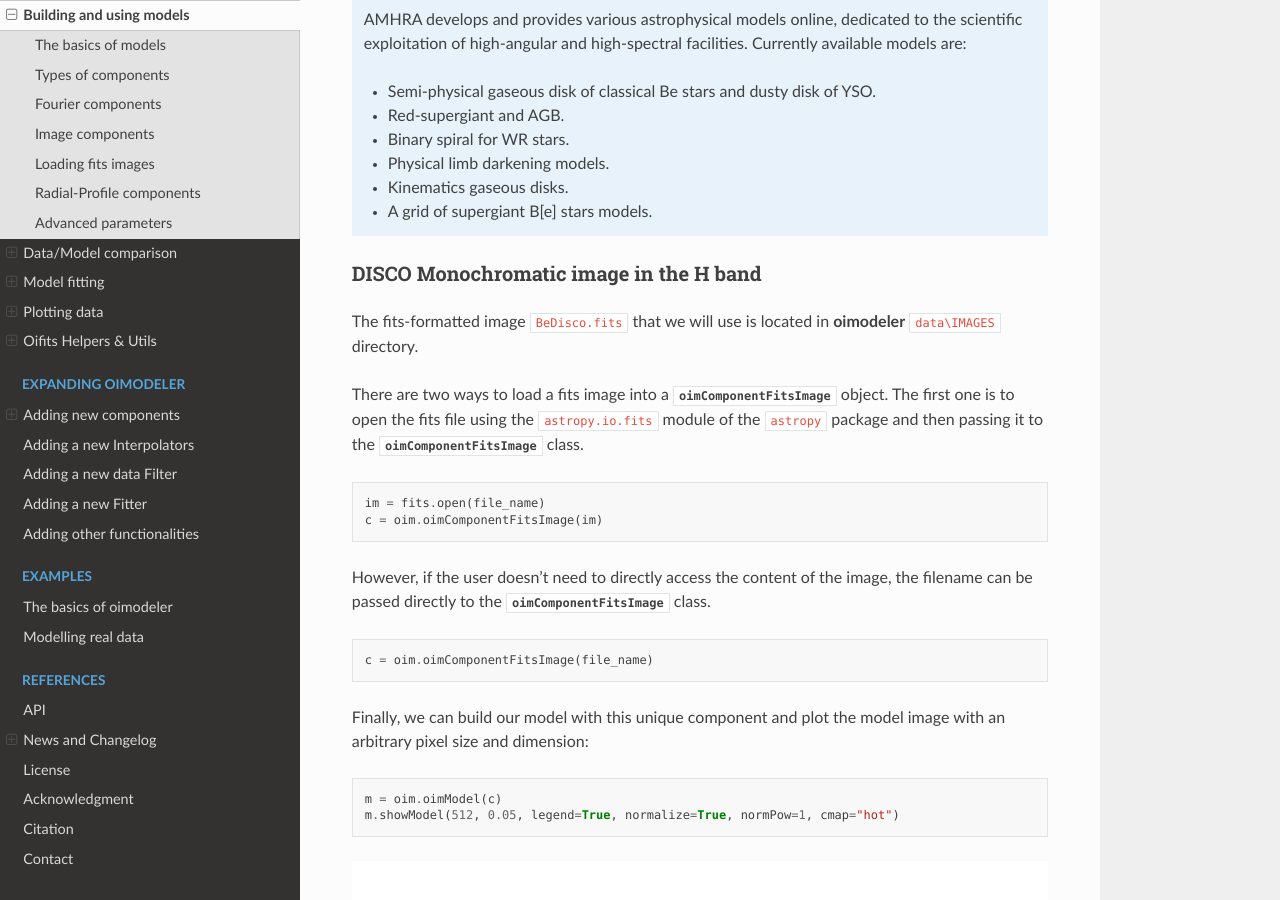
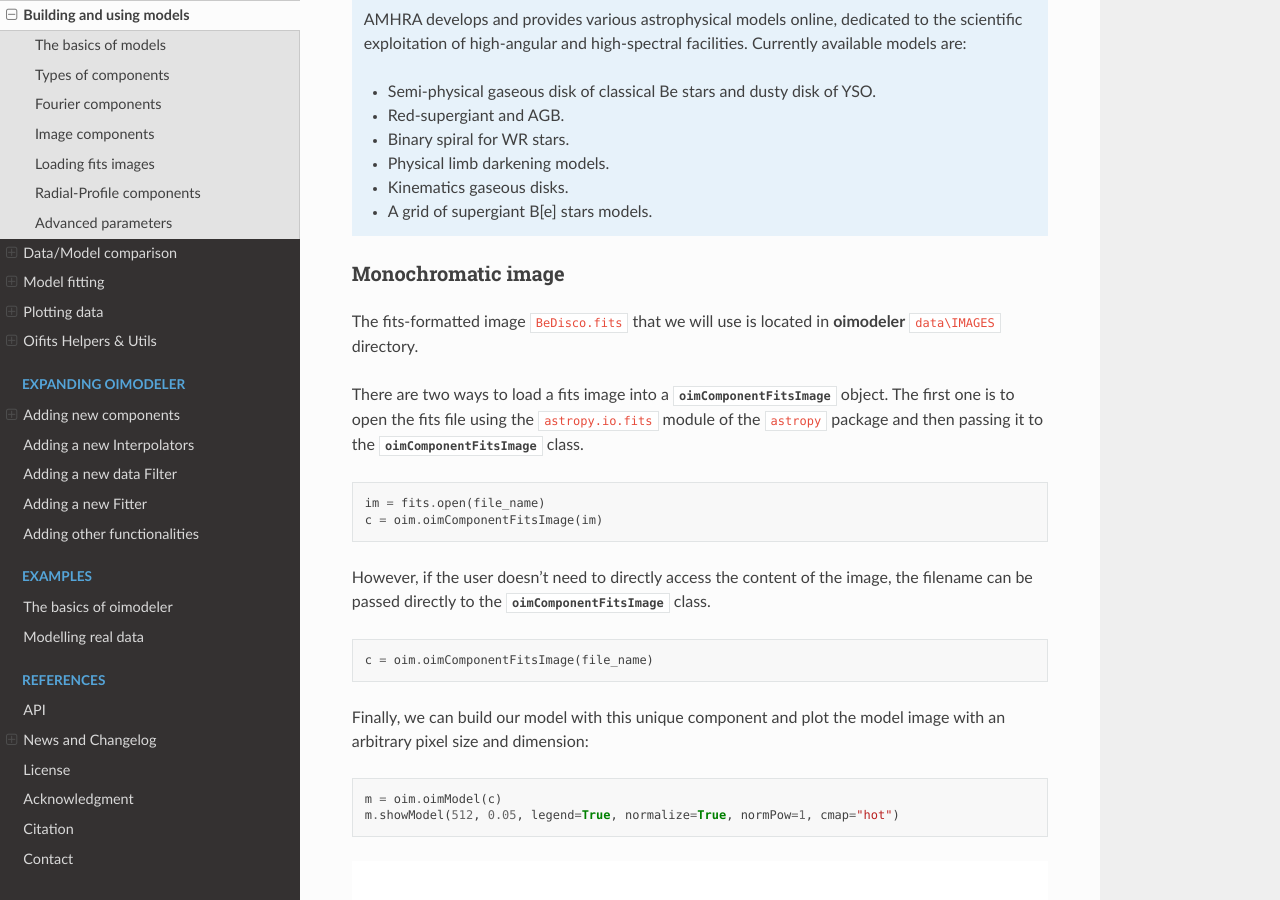
Before and after one commit to oimodeler/oimodeler, a Sphinx documentation site: the page built from newdocs/source/models.rst, in a window 1280 px wide and 900 px high, scrolled down 15779 px. Built offline with Sphinx 7.4.7 and the Read the Docs theme 3.1.0, drawn with Linux system fonts in a browser that asks for light colours; pages that are not in the unit, such as notebooks, are missing from menus; some of the changed text lies outside the part shown.

Commit message:
Update models.rst

```diff
--- a/newdocs/source/models.rst
+++ b/newdocs/source/models.rst
@@ -632,8 +632,8 @@
     - Kinematics gaseous disks.
     - A grid of supergiant B[e] stars models.
 
-DISCO Monochromatic image in the H band
-~~~~~~~~~~~~~~~~~~~~~~~~~~~~~~~~~~~~~~~
+Monochromatic image
+~~~~~~~~~~~~~~~~~~~
 
 The fits-formatted image ``BeDisco.fits`` that we will use is located in **oimodeler** ``data\IMAGES`` directory.
 
@@ -822,8 +822,8 @@
 .. image:: ../../images/FitsImage_Disco_visibility2.png
   :alt: Alternative text
 
-Using precomputed chromatic image-cube
-~~~~~~~~~~~~~~~~~~~~~~~~~~~~~~~~~~~~~~
+Using a chromatic image-cube
+~~~~~~~~~~~~~~~~~~~~~~~~~~~~
 
 The :func:`oimComponentFitsImage <oimodeler.oimComponent.oimComponentFitsImage>` can als obe used to load chromatic
 image-cubes in the fits format.
```
